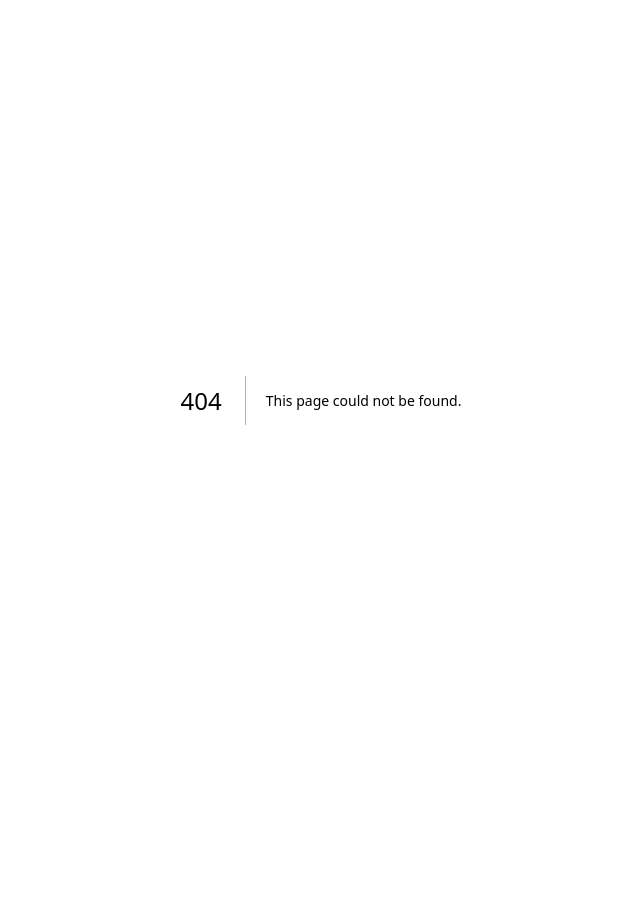
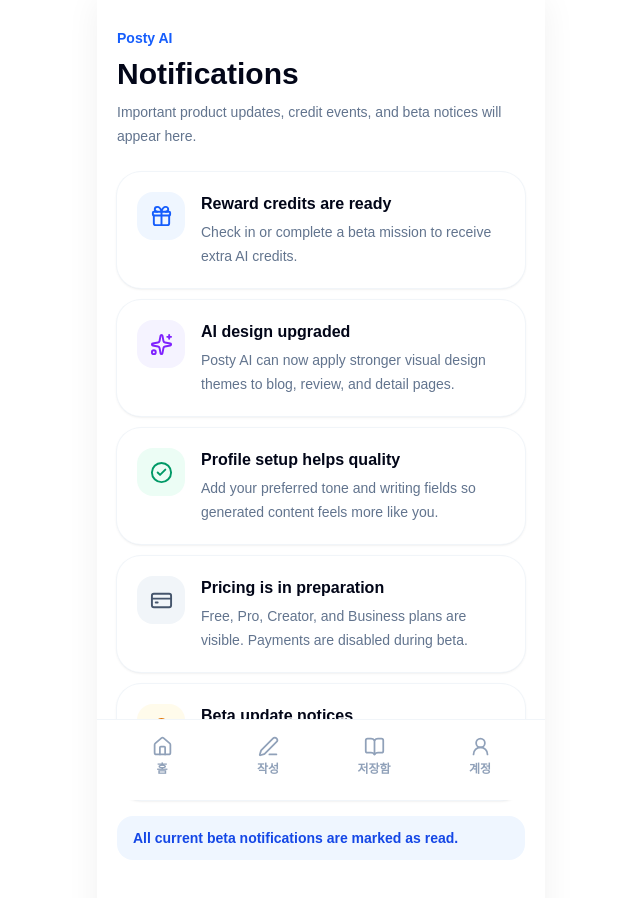
Before and after one commit to mykim2732/tripwriter, a Next.js app: page /notifications in a window 1280 px wide. Before the commit this address had no page. Shown: the top 898 px of the page, without its empty margins (319-959 px from the left). Before the commit the page ends 800 px from the top, so only its background shows below. Built offline with nearby package versions, Linux system fonts and the light colour scheme.

Commit message:
Sprint 86: add notification center

```diff
--- a/app/account/page.tsx
+++ b/app/account/page.tsx
@@ -7,6 +7,7 @@ import { useEffect, useState } from "react";
 import { Button } from "@/components/Button";
 import { PageShell } from "@/components/PageShell";
 import { SettingsModal } from "@/components/SettingsModal";
+import { NotificationBell } from "@/components/NotificationBell";
 import { FREE_CREDITS, ensureProfile, plans, type Profile } from "@/lib/credits";
 import { getPosts } from "@/lib/posts";
 import { getRewardSummary } from "@/lib/rewards";
@@ -84,7 +85,7 @@ export default function AccountPage() {
         <div className="mb-6">
           <p className="text-sm font-bold text-blue-600">Posty AI</p>
           <h1 className="mt-2 text-3xl font-black tracking-normal text-slate-950">마이페이지</h1>
-          <p className="mt-2 text-sm leading-6 text-slate-500">프로필, 크레딧, 콘텐츠 현황, 플랫폼 연결 상태를 확인해요.</p>
+          <div className="mt-2 flex items-start justify-between gap-3"><p className="text-sm leading-6 text-slate-500">프로필, 크레딧, 콘텐츠 현황, 플랫폼 연결 상태를 확인해요.</p><NotificationBell /></div>
         </div>
 
         {loading ? (
--- /dev/null
+++ b/app/notifications/page.tsx
@@ -0,0 +1,57 @@
+"use client";
+
+import { Bell, CheckCircle2, CreditCard, Gift, Sparkles } from "lucide-react";
+import { useEffect, useState } from "react";
+import { PageShell } from "@/components/PageShell";
+
+const readKey = "posty-ai-notifications-read";
+
+const notifications = [
+  { icon: Gift, title: "Reward credits are ready", body: "Check in or complete a beta mission to receive extra AI credits.", tone: "blue" },
+  { icon: Sparkles, title: "AI design upgraded", body: "Posty AI can now apply stronger visual design themes to blog, review, and detail pages.", tone: "violet" },
+  { icon: CheckCircle2, title: "Profile setup helps quality", body: "Add your preferred tone and writing fields so generated content feels more like you.", tone: "green" },
+  { icon: CreditCard, title: "Pricing is in preparation", body: "Free, Pro, Creator, and Business plans are visible. Payments are disabled during beta.", tone: "slate" },
+  { icon: Bell, title: "Beta update notices", body: "New release notes and customer support pages are available from Settings.", tone: "amber" },
+];
+
+export default function NotificationsPage() {
+  const [read, setRead] = useState(false);
+  useEffect(() => {
+    window.localStorage.setItem(readKey, "true");
+    setRead(true);
+  }, []);
+
+  return (
+    <PageShell>
+      <section className="px-5 pb-28 pt-7">
+        <div className="mb-6">
+          <p className="text-sm font-bold text-blue-600">Posty AI</p>
+          <h1 className="mt-2 text-3xl font-black tracking-normal text-slate-950">Notifications</h1>
+          <p className="mt-2 text-sm leading-6 text-slate-500">Important product updates, credit events, and beta notices will appear here.</p>
+        </div>
+        <div className="grid gap-3">
+          {notifications.map(({ icon: Icon, title, body, tone }) => (
+            <article key={title} className="rounded-3xl bg-white p-5 shadow-sm ring-1 ring-slate-100">
+              <div className="flex gap-4">
+                <div className={`flex h-12 w-12 shrink-0 items-center justify-center rounded-2xl ${toneClass(tone)}`}><Icon size={23} /></div>
+                <div>
+                  <h2 className="text-base font-black text-slate-950">{title}</h2>
+                  <p className="mt-1 text-sm leading-6 text-slate-500">{body}</p>
+                </div>
+              </div>
+            </article>
+          ))}
+        </div>
+        {read && <p className="mt-4 rounded-2xl bg-blue-50 px-4 py-3 text-sm font-bold text-blue-700">All current beta notifications are marked as read.</p>}
+      </section>
+    </PageShell>
+  );
+}
+
+function toneClass(tone: string) {
+  if (tone === "violet") return "bg-violet-50 text-violet-600";
+  if (tone === "green") return "bg-emerald-50 text-emerald-600";
+  if (tone === "amber") return "bg-amber-50 text-amber-600";
+  if (tone === "slate") return "bg-slate-100 text-slate-600";
+  return "bg-blue-50 text-blue-600";
+}
--- /dev/null
+++ b/components/NotificationBell.tsx
@@ -0,0 +1,18 @@
+"use client";
+
+import { Bell } from "lucide-react";
+import Link from "next/link";
+import { useEffect, useState } from "react";
+
+const key = "posty-ai-notifications-read";
+
+export function NotificationBell() {
+  const [read, setRead] = useState(false);
+  useEffect(() => { setRead(window.localStorage.getItem(key) === "true"); }, []);
+  return (
+    <Link href="/notifications" className="relative inline-flex h-11 w-11 items-center justify-center rounded-2xl bg-white text-slate-700 shadow-sm ring-1 ring-slate-100" aria-label="Notifications">
+      <Bell size={19} />
+      {!read && <span className="absolute right-2 top-2 h-2.5 w-2.5 rounded-full bg-blue-600 ring-2 ring-white" />}
+    </Link>
+  );
+}
```
